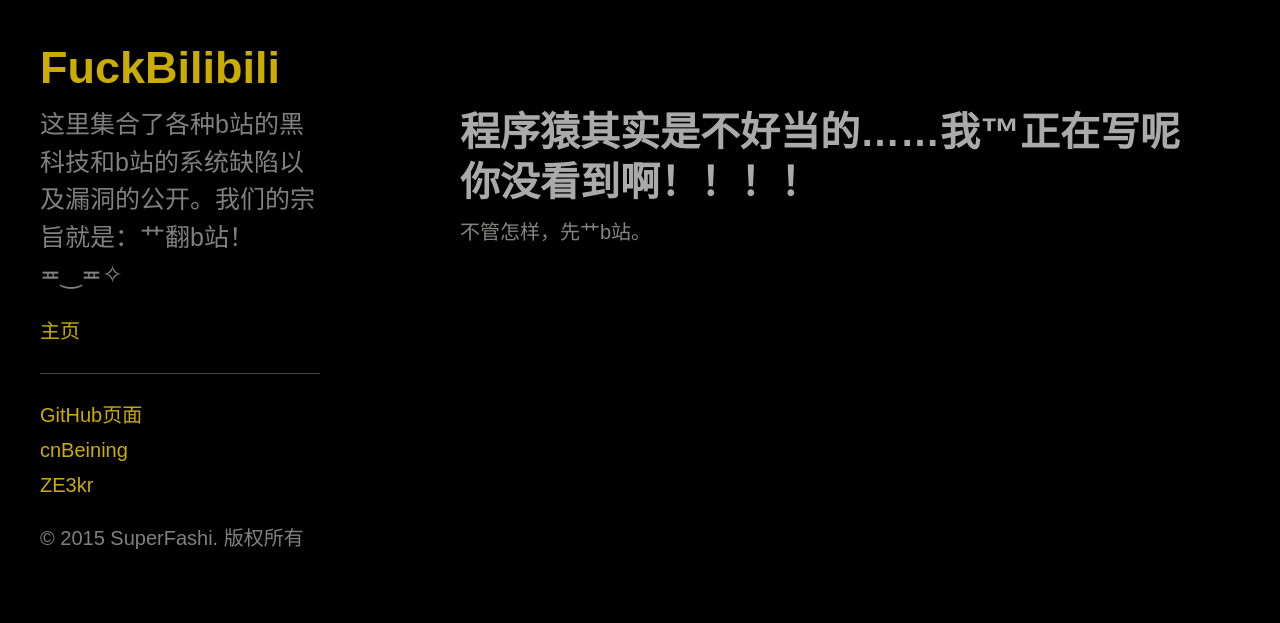
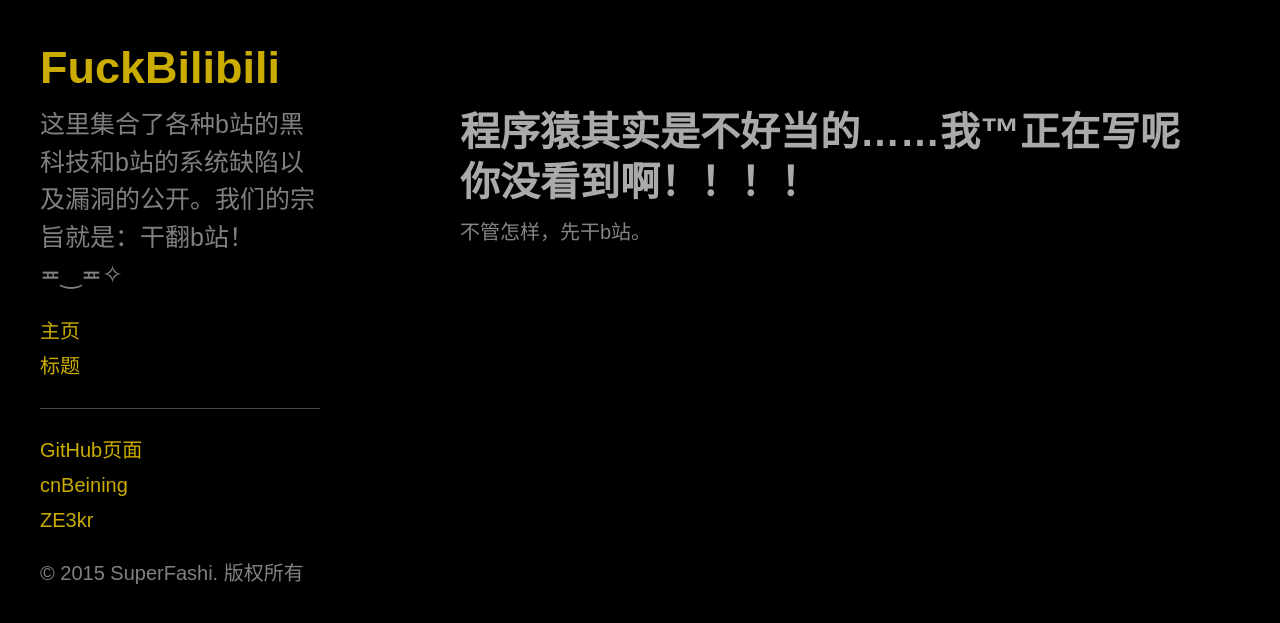
Before and after one commit to damahan/fuckbilibili.github.io, a Jekyll site: the page built from index.md, in a window 1280 px wide. Shown: the top 623 px of the page. Built offline with Jekyll 4.4.1, drawn with Linux system fonts in a browser that asks for light colours.

Commit message:
little change

```diff
--- a/_config.yml
+++ b/_config.yml
@@ -8,7 +8,7 @@ include: ['.htaccess']
 # Setup
 title:            "FuckBilibili"
 # tagline:          Black Theme for Jekyll
-description:      "这里集合了各种b站的黑科技和b站的系统缺陷以及漏洞的公开。我们的宗旨就是：艹翻b站！≖‿≖✧"
+description:      "这里集合了各种b站的黑科技和b站的系统缺陷以及漏洞的公开。我们的宗旨就是：干翻b站！≖‿≖✧"
 url:              http://www.fuckbilibili.com
 baseurl:          ""
 
--- a/_includes/head.html
+++ b/_includes/head.html
@@ -6,7 +6,7 @@
   <!-- Enable responsiveness on mobile devices-->
   <meta name="viewport" content="width=device-width, initial-scale=1.0, user-scalable=0, minimum-scale=1.0, maximum-scale=1.0" />
 
-  <title>{% if page.title %}{{ page.title }} | 哔哩哔哩乾nm的杯!{% else %}哔哩哔哩乾nm的杯!{% endif %}</title>
+  <title>{% if page.title %}{{ page.title }} | 哔哩哔哩乾nm的杯!{% else %}哔哩哔哩乾nm的杯! - FuckBilibili{% endif %}</title>
 
   <!-- CSS -->
   <link rel="stylesheet" href="{{ site.baseurl }}public/css/main.css">
--- a/index.md
+++ b/index.md
@@ -4,4 +4,4 @@ layout: page
 
 # 程序猿其实是不好当的……我™正在写呢你没看到啊！！！！
 
-不管怎样，先艹b站。
+不管怎样，先干b站。
```
Also changed, not shown: example/page.md (renamed from _example/page.md).
